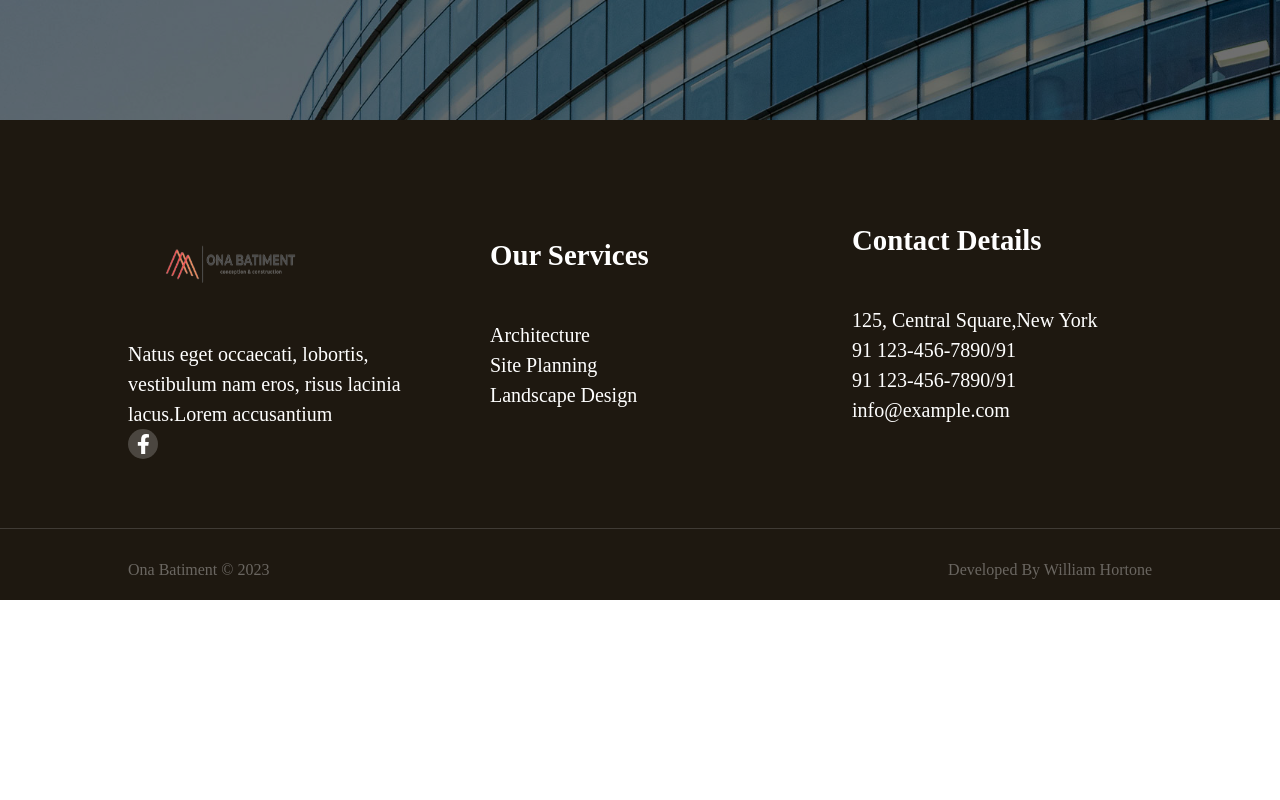
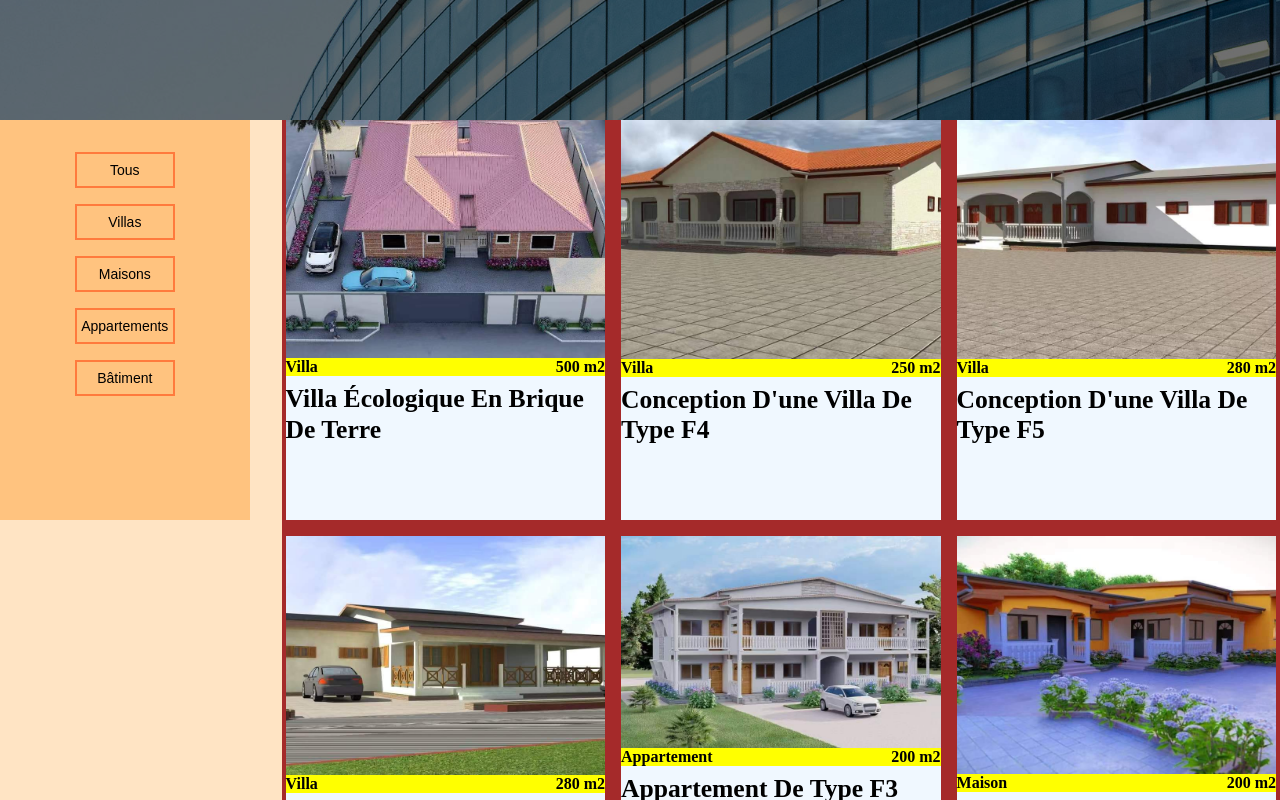
Before and after one commit to William-Hortone/ona-btm, a React (Create React App) app: page /projects in a window 1280 px wide. Shown: the part 360-1160 px from the top of the page. Before the commit the page ends 960 px from the top, so only its background shows below. Built offline with nearby package versions, Linux system fonts and the light colour scheme; a web font is replaced by a local one.

Commit message:
added the project section

```diff
--- /dev/null
+++ b/src/components/Category/Category.jsx
@@ -0,0 +1,41 @@
+import React from "react";
+import "./category.css";
+
+const Category = ({ handleFilterProjects }) => {
+  return (
+    <div className="categories-container">
+      <button
+        className="btn-category"
+        onClick={() => handleFilterProjects("all")}
+      >
+        Tous
+      </button>
+      <button
+        className="btn-category"
+        onClick={() => handleFilterProjects("Villa")}
+      >
+        Villas
+      </button>
+      <button
+        className="btn-category"
+        onClick={() => handleFilterProjects("Maison")}
+      >
+        Maisons
+      </button>
+      <button
+        className="btn-category"
+        onClick={() => handleFilterProjects("Appartement")}
+      >
+        Appartements
+      </button>
+      <button
+        className="btn-category"
+        onClick={() => handleFilterProjects("Bâtiment")}
+      >
+        Bâtiment
+      </button>
+    </div>
+  );
+};
+
+export default Category;
--- /dev/null
+++ b/src/components/Category/category.css
@@ -0,0 +1,19 @@
+.categories-container{
+    width: 100%;
+    height: 100%;
+    display: flex;
+    flex-direction: column;
+    align-items: center;
+    padding-top: 2rem;
+    gap: 1rem;
+    /* position: sticky;
+    top: 10px; */
+}
+.btn-category{
+    width: 100px;
+    padding: .5rem 0;
+    cursor: pointer;
+    background: transparent;
+    border: 2px solid var(--color-orange);
+    font-size: 14px ;
+}
--- /dev/null
+++ b/src/components/ProjectsContainer/ProjectsContainer.jsx
@@ -0,0 +1,29 @@
+import React from "react";
+import "./projectsContainer.css";
+
+const ProjectsContainer = ({ projects }) => {
+  return (
+    <>
+      <div className="app__projectsContainer">
+        {projects.map((project, index) => (
+          <a href="#" className="app__projectsContainer-project">
+            <article key={index}>
+              <div className="project-img">
+                <img src={project.img[0]} alt={project.specification} />
+              </div>
+              <div className="project-info">
+                <div>
+                  <span>{project.category}</span>
+                  <span>{project.surface}</span>
+                </div>
+                <span className="project-title">{project.specification}</span>
+              </div>
+            </article>
+          </a>
+        ))}
+      </div>
+    </>
+  );
+};
+
+export default ProjectsContainer;
--- /dev/null
+++ b/src/components/ProjectsContainer/projectsContainer.css
@@ -0,0 +1,53 @@
+.app__projectsContainer{
+    width: 100%;
+    height: 100%;
+    display: flex;
+    flex-direction: row;
+    justify-content: center;
+    flex-wrap: wrap;
+    gap: 1rem;
+    background-color: brown;
+    /* padding-top: 4rem; */
+}
+.app__projectsContainer-project{
+    width: 32%;
+    height: 50vh;
+    display: flex;
+    flex-direction:column;
+    gap: 1rem;
+    background-color: aliceblue;
+
+}
+.project-img{
+    width: 100%;
+    height: 88%;
+
+}
+.project-img img{
+    width: 100%;
+    height: 100%;
+    object-fit: cover;
+}
+.project-info{
+    display: flex;
+    flex-direction: column;
+    gap: .5rem;
+}
+.project-info div{
+    width: 100%;
+    height: auto;
+    display: flex;
+    justify-content: space-between;
+    align-items: center;
+    font-size: 1rem;
+    font-family: var(--font-base);
+    font-weight: 600;
+    background-color: yellow;
+}
+.project-title{
+    font-size: 1.6rem;
+    font-family: var(--font-base);
+    font-weight: 900;
+    text-transform: capitalize;
+    line-height: 1.2;
+}
--- a/src/components/index.js
+++ b/src/components/index.js
@@ -3,5 +3,15 @@ import Consultation from "./Consultation/Consultation";
 import HeadText from "./HeadText/HeadText";
 import HeadImage from "./HeadImage/HeadImage";
 import ProjectImg from "./ProjectImg/ProjectImg";
+import Category from "./Category/Category";
+import ProjectsContainer from "./ProjectsContainer/ProjectsContainer";
 
-export { CardImage, Consultation, HeadText, HeadImage, ProjectImg };
+export {
+  CardImage,
+  Consultation,
+  HeadText,
+  HeadImage,
+  ProjectImg,
+  Category,
+  ProjectsContainer,
+};
--- a/src/constants/data.js
+++ b/src/constants/data.js
@@ -3,124 +3,130 @@ import images from "./images";
 const description = [
   {
     category: "Villa",
-    specification: "Villa écologique en brique de terre en forme H",
+    specification: "Villa écologique en brique de terre",
     service: "Conception et construction",
     surface: "500 m2",
-    dsc: [
-      "Un grand Séjour parental",
-      "une grande cuisine",
-      " Une reserve",
-      "Un bureau",
-      "Un séjour pour enfants",
-      "Une loge de gardien",
-      "Trois chambres",
-      "Trois Terrasses",
-      "Deux douches",
-      "Une toilette visiteur",
-      "Une buanderie extérieur",
-    ],
-    imgUrl: [images.villa2, images.villa1],
+    // dsc: [
+    //   "Un grand Séjour parental",
+    //   "une grande cuisine",
+    //   " Une reserve",
+    //   "Un bureau",
+    //   "Un séjour pour enfants",
+    //   "Une loge de gardien",
+    //   "Trois chambres",
+    //   "Trois Terrasses",
+    //   "Deux douches",
+    //   "Une toilette visiteur",
+    //   "Une buanderie extérieur",
+    // ],
+    // img: images.villa2,
+    img: [images.villa2, images.villa1],
   },
   {
     category: "Villa",
     specification: "Conception d'une villa de type F4",
     service: "Conception et construction",
     surface: "250 m2",
-    dsc: [
-      "Trois Chambres avec douche dans chacune",
-      "une grande cuisine",
-      " Un grand salon",
-      "Une salle à manger",
-      "Une cuisine",
-      "Un WC visiteur",
-      "Une buanderie",
-      "Téserve",
-      "Trois terrasses",
-    ],
-    imgUrl: [images.villa5, images.villa6, images.villa7],
+    // dsc: [
+    //   "Trois Chambres avec douche dans chacune",
+    //   "une grande cuisine",
+    //   " Un grand salon",
+    //   "Une salle à manger",
+    //   "Une cuisine",
+    //   "Un WC visiteur",
+    //   "Une buanderie",
+    //   "Téserve",
+    //   "Trois terrasses",
+    // ],
+    // img: images.villa5,
+    img: [images.villa5, images.villa6, images.villa7],
   },
   {
     category: "Villa",
     specification: "Conception d'une villa de type F5",
     service: "Conception et construction",
     surface: "280 m2",
-    dsc: [
-      " Quatre Chambres avec douche salle d'eau ",
-      "Une toilette visiteur",
-      " Deux terrasses, une avant une arriere",
-      "Un grand salon",
-      "Une cuisine",
-      "Une loge de gardien",
-      "Une salle à manger",
-      "Trois Terrasses",
-    ],
-    imgUrl: [images.villa10, images.villa11],
+    // dsc: [
+    //   " Quatre Chambres avec douche salle d'eau ",
+    //   "Une toilette visiteur",
+    //   " Deux terrasses, une avant une arriere",
+    //   "Un grand salon",
+    //   "Une cuisine",
+    //   "Une loge de gardien",
+    //   "Une salle à manger",
+    //   "Trois Terrasses",
+    // ],
+    // img: images.villa10,
+    img: [images.villa10, images.villa11],
   },
   {
     category: "Villa",
     specification: "Conception d'une villa de type F5",
     service: "Conception et construction",
     surface: "280 m2",
-    dsc: [
-      " Quatre Chambres avec douche salle d'eau ",
-      "Une toilette visiteur",
-      " Deux terrasses, une avant une arriere",
-      "Un grand salon",
-      "Une cuisine",
-      "Une loge de gardien",
-      "Une salle à manger",
-    ],
-    imgUrl: images.villa9,
+    // dsc: [
+    //   " Quatre Chambres avec douche salle d'eau ",
+    //   "Une toilette visiteur",
+    //   " Deux terrasses, une avant une arriere",
+    //   "Un grand salon",
+    //   "Une cuisine",
+    //   "Une loge de gardien",
+    //   "Une salle à manger",
+    // ],
+    img: [images.villa9],
   },
   {
     category: "Appartement",
     specification: "Appartement de type F3",
     service: "Conception et construction",
     surface: "200 m2",
-    dsc: [
-      "Deux grandes chambres avec placards ",
-      "Deux douches, ( dont une dans la chambre parentale)",
-      "Un grand salon, (pouvant contenir séjour + salle à manger)",
-      "Une cuisine",
-    ],
-    imgUrl: [images.apartment1, images.apartment2, images.apartment3],
+    // dsc: [
+    //   "Deux grandes chambres avec placards ",
+    //   "Deux douches, ( dont une dans la chambre parentale)",
+    //   "Un grand salon, (pouvant contenir séjour + salle à manger)",
+    //   "Une cuisine",
+    // ],
+    // img: images.apartment1,
+    img: [images.apartment1, images.apartment2, images.apartment3],
   },
   {
     category: "Maison",
     specification: "Maison plein pieds de type F5",
     service: "Conception et construction",
     surface: "200 m2",
-    dsc: [
-      "Quatre Chambres ",
-      "Une toilette visiteur",
-      "Un grand salon",
-      "Une salle a mange",
-      "Une zone véhicule",
-      "Deux Salle d'eau",
-      "Un dressing dans la chambre parent",
-      "Une grande cuisine avec magasin",
-      "Trois terrasses",
-    ],
-    imgUrl: [images.house1, images.house2],
+    // dsc: [
+    //   "Quatre Chambres ",
+    //   "Une toilette visiteur",
+    //   "Un grand salon",
+    //   "Une salle a mange",
+    //   "Une zone véhicule",
+    //   "Deux Salle d'eau",
+    //   "Un dressing dans la chambre parent",
+    //   "Une grande cuisine avec magasin",
+    //   "Trois terrasses",
+    // ],
+    // img: images.house1,
+    img: [images.house1, images.house2],
   },
   {
     category: "	Bâtiment",
     specification: "Bâtiment R+1",
     service: "Conception et construction",
     surface: "120 m2",
-    dsc: [
-      "Cinq Chambres",
-      "Trois douches (dont une dans la chambre parentale)",
-      "Un grand salon",
-      "Une salle a mange",
-      "Une reserve",
-      "Un WC visiteur",
-      "Un cuisine",
-      "Un bureau",
-      "Trois terrasses",
-    ],
-    imgUrl: [images.btm1, images.btm2],
+    // dsc: [
+    //   "Cinq Chambres",
+    //   "Trois douches (dont une dans la chambre parentale)",
+    //   "Un grand salon",
+    //   "Une salle a mange",
+    //   "Une reserve",
+    //   "Un WC visiteur",
+    //   "Un cuisine",
+    //   "Un bureau",
+    //   "Trois terrasses",
+    // ],
+    // img: images.btm1,
+    img: [images.btm1, images.btm2],
   },
 ];
 
-export default { description };
+export default description;
--- a/src/containers/SectionProject/SectionProject.jsx
+++ b/src/containers/SectionProject/SectionProject.jsx
@@ -1,13 +1,34 @@
-import React from "react";
-import { ProjectImg, HeadText } from "../../components";
-
+import React, { useState } from "react";
+import {
+  ProjectImg,
+  HeadText,
+  Category,
+  ProjectsContainer,
+} from "../../components";
+import items from "../../constants/data";
 import images from "../../constants/images";
+import "./sectionProject.css";
 
 const SectionProject = () => {
+  const [projects, SetProjects] = useState(items);
+
+  const handleFilterProjects = (category) => {
+    if (category === "all") {
+      SetProjects(items);
+      return;
+    }
+    const projectFilted = items.filter((item) => category === item.category);
+    SetProjects(projectFilted);
+  };
+
   return (
     <div className="app__sectionProject">
-      <div className="app__sectionProject-left-box"></div>
-      <div className="app__sectionProject-right-box"></div>
+      <div className="app__sectionProject-left-box">
+        <Category handleFilterProjects={handleFilterProjects} />
+      </div>
+      <div className="app__sectionProject-right-box">
+        <ProjectsContainer projects={projects} />
+      </div>
     </div>
   );
 };
--- /dev/null
+++ b/src/containers/SectionProject/sectionProject.css
@@ -0,0 +1,30 @@
+.app__sectionProject{
+    width: 100%;
+    height: 100vh;
+    display: flex;
+    gap: 2rem;
+    background-color: bisque;
+}
+.app__sectionProject-left-box{
+    flex: 1;
+    height: 50%;
+    position: sticky;
+    top: 100px;
+    /* display: flex; */
+    /* flex-direction: column; */
+    /* justify-content: center; */
+    background-color: rgb(255, 195, 127);
+}
+.app__sectionProject-right-box{
+    flex: 4;
+    background-color: aquamarine;
+}
+
+/* .categories-container{
+    width: 100%;
+    height: 100%;
+    display: flex;
+
+    gap: 1.5rem;
+
+} */
--- a/src/containers/ServiceOCA/serviceOCA.css
+++ b/src/containers/ServiceOCA/serviceOCA.css
@@ -30,7 +30,6 @@
 .app__serviceOCA-right-box{
     flex: 1;
 }
-
 @media screen and (max-width:1000px){
     .app__serviceOCA{
         display: flex;
```
Also changed, not shown: src/Pages/Projects/Projects.jsx (+14 -2 lines).
